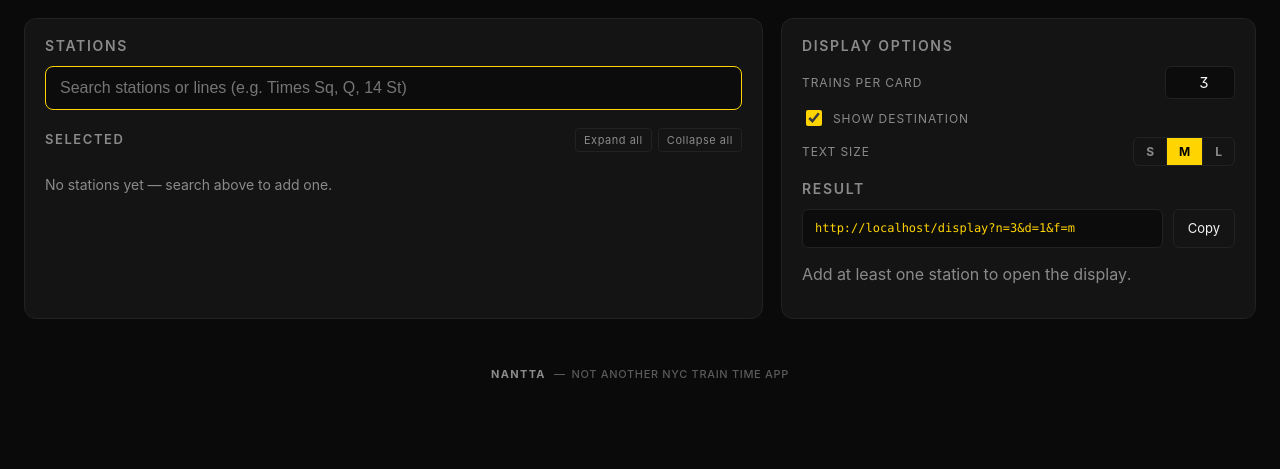
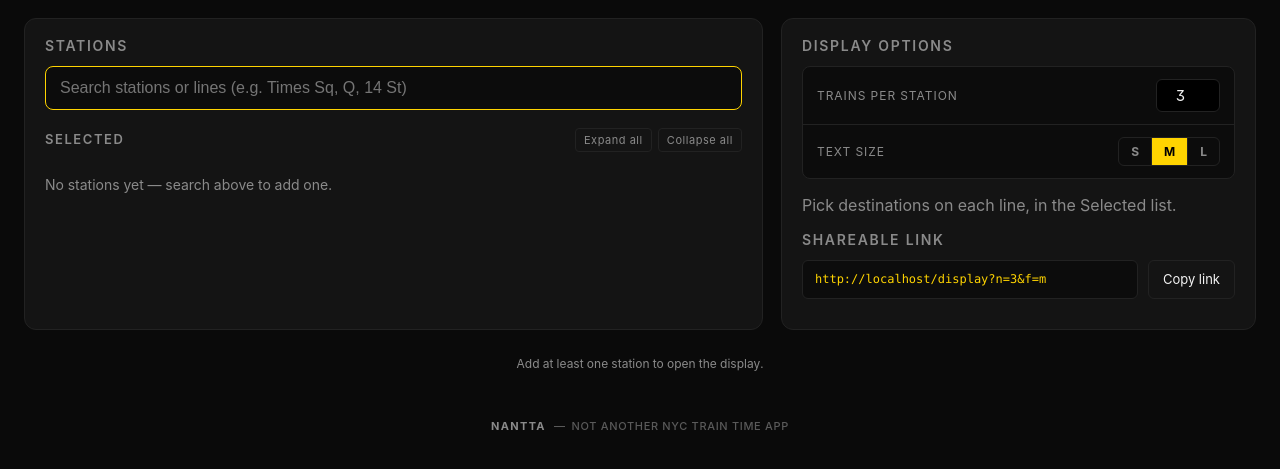
Before and after one commit to lookcw/NANTTA, a Django app: page / in a window 1280 px wide. Shown: the part 58-527 px from the top of the page. Run offline with Django 5.2, Linux system fonts and the light colour scheme.

Commit message:
Per-line show-destination toggle + setup polish
Move "show destination" from a global Display Options toggle to a per-line
setting on each station, alongside the direction toggle. LineSpec gains
show_dest; URL grammar extends with a trailing "-" on per-line entries
(e.g. 1=N- hides the terminus for line 1). Cards render destinations
per-row, and fall back to the compact chip layout only when every line
on the card hides its destination. Legacy d=0 URLs are honored.

Setup panel cleanup: "Trains per card" → "Trains per station";
"Open display" → "Show train times", moved to a centered CTA below both
panels; "Result" → "Shareable link" with "Copy link" button.

Co-Authored-By: Claude Opus 4.7 (1M context) <noreply@anthropic.com>

```diff
--- a/trains/static/trains/setup.js
+++ b/trains/static/trains/setup.js
@@ -19,13 +19,12 @@
   // Subscription shape:
   //   { cx: complex_id,
   //     mins: 0,
-  //     lines: [ { line, dir }, ... ]   // only included lines; unchecked = removed }
+  //     lines: [ { line, dir, showDest }, ... ]   // only included lines; unchecked = removed }
   // Empty lines array = no lines = nothing to show.
   const state = {
     subs: [],
     expanded: {},     // { complex_id: true } — UI-only, not persisted
     n: 3,
-    showDest: true,
     fontSize: "m",
   };
 
@@ -47,7 +46,7 @@
       // For terminal lines, default to the alive direction so the UI doesn't
       // dangle a useless "*" / opposite-direction choice.
       const alive = aliveDirection(complex, line);
-      return { line, dir: alive || "*" };
+      return { line, dir: alive || "*", showDest: true };
     });
   }
 
@@ -98,16 +97,22 @@
   const STORAGE_KEY = "nantta.config";
 
   function _parseLineSpecPart(spec, complex) {
-    // spec is the post-colon part: "N" | "1=N,2=S" | "" | "1,2,3" etc.
+    // spec is the post-colon part: "N" | "1=N,2=S" | "" | "1,2,3" | "1=N-,2=S" etc.
+    // A trailing "-" on an entry means "hide destination" for that line.
     if (!spec) return defaultLineSpecs(complex);
     if (["N", "S", "*"].includes(spec)) {
-      return complex.lines.map((line) => ({ line, dir: spec }));
+      return complex.lines.map((line) => ({ line, dir: spec, showDest: true }));
     }
     const validLines = new Set(complex.lines);
     const out = [];
     spec.split(",").forEach((entry) => {
       entry = entry.trim();
       if (!entry) return;
+      let showDest = true;
+      if (entry.endsWith("-")) {
+        showDest = false;
+        entry = entry.slice(0, -1);
+      }
       let line, dir;
       if (entry.includes("=")) {
         [line, dir] = entry.split("=");
@@ -119,7 +124,7 @@
       }
       if (!validLines.has(line)) return;
       if (!["N", "S", "*"].includes(dir)) return;
-      out.push({ line, dir });
+      out.push({ line, dir, showDest });
     });
     return out.length ? out : defaultLineSpecs(complex);
   }
@@ -182,8 +187,11 @@
     });
     const n = parseInt(params.get("n"), 10);
     if (Number.isFinite(n)) state.n = Math.max(1, Math.min(n, 20));
+    // Legacy ``d=0`` was a global "hide destinations" toggle; apply per-line.
     const dParam = params.get("d");
-    if (dParam != null) state.showDest = !(dParam === "0" || dParam === "false" || dParam === "no");
+    if (dParam === "0" || dParam === "false" || dParam === "no") {
+      state.subs.forEach((sub) => { sub.lines.forEach((l) => { l.showDest = false; }); });
+    }
     const fParam = params.get("f");
     if (["s", "m", "l"].includes(fParam)) state.fontSize = fParam;
     return true;
@@ -194,10 +202,12 @@
       const raw = localStorage.getItem(STORAGE_KEY);
       if (!raw) return false;
       const cfg = JSON.parse(raw);
+      // Legacy ``cfg.showDest === false`` was a global toggle; apply per-line.
+      const legacyHideAll = cfg.showDest === false;
       if (Array.isArray(cfg.subs)) {
         cfg.subs.forEach((entry) => {
           if (!entry) return;
-          // New per-line shape: { cx, mins, lines: [{line, dir}, ...] }
+          // New per-line shape: { cx, mins, lines: [{line, dir, showDest?}, ...] }
           if (entry.cx && Array.isArray(entry.lines)) {
             const complex = COMPLEXES_BY_ID[entry.cx];
             if (!complex) return;
@@ -205,7 +215,11 @@
             const validLines = new Set(complex.lines);
             const lines = entry.lines
               .filter((l) => l && validLines.has(l.line) && ["N", "S", "*"].includes(l.dir))
-              .map((l) => ({ line: l.line, dir: l.dir }));
+              .map((l) => ({
+                line: l.line,
+                dir: l.dir,
+                showDest: legacyHideAll ? false : (l.showDest === false ? false : true),
+              }));
             const mins = Number.isFinite(entry.mins) ? Math.max(0, Math.min(entry.mins, 120)) : 0;
             state.subs.push({ cx: entry.cx, lines, mins });
             return;
@@ -219,7 +233,7 @@
             const sourceLines = Array.isArray(entry.lines) && entry.lines.length ? entry.lines : complex.lines;
             const lines = sourceLines
               .filter((l) => complex.lines.includes(l))
-              .map((l) => ({ line: l, dir }));
+              .map((l) => ({ line: l, dir, showDest: !legacyHideAll }));
             const mins = Number.isFinite(entry.mins) ? Math.max(0, Math.min(entry.mins, 120)) : 0;
             state.subs.push({ cx: entry.cx, lines, mins });
             return;
@@ -232,13 +246,12 @@
             const dir = ["N", "S", "*"].includes(entry.dir) ? entry.dir : "*";
             state.subs.push({
               cx, mins: 0,
-              lines: complex.lines.map((line) => ({ line, dir })),
+              lines: complex.lines.map((line) => ({ line, dir, showDest: !legacyHideAll })),
             });
           }
         });
       }
       if (Number.isFinite(cfg.n)) state.n = Math.max(1, Math.min(cfg.n, 20));
-      if (typeof cfg.showDest === "boolean") state.showDest = cfg.showDest;
       if (["s", "m", "l"].includes(cfg.fontSize)) state.fontSize = cfg.fontSize;
       return true;
     } catch (_) {
@@ -251,7 +264,6 @@
       localStorage.setItem(STORAGE_KEY, JSON.stringify({
         subs: state.subs,
         n: state.n,
-        showDest: state.showDest,
         fontSize: state.fontSize,
       }));
     } catch (_) { /* quota / private mode — ignore */ }
@@ -343,7 +355,7 @@
   }
   function toggleLine(sub, line, complex) {
     const idx = sub.lines.findIndex((l) => l.line === line);
-    if (idx === -1) sub.lines.push({ line, dir: "*" });
+    if (idx === -1) sub.lines.push({ line, dir: "*", showDest: true });
     else sub.lines.splice(idx, 1);
     // Keep complex-line order for stable URL output.
     sub.lines.sort((a, b) => complex.lines.indexOf(a.line) - complex.lines.indexOf(b.line));
@@ -354,6 +366,13 @@
   function setLineDir(sub, line, dir) {
     const entry = sub.lines.find((l) => l.line === line);
     if (entry) entry.dir = dir;
+    renderSelected();
+    renderUrl();
+    saveToStorage();
+  }
+  function setLineShowDest(sub, line, showDest) {
+    const entry = sub.lines.find((l) => l.line === line);
+    if (entry) entry.showDest = !!showDest;
     renderSelected();
     renderUrl();
     saveToStorage();
@@ -472,9 +491,24 @@
           dirCell = dirGroup;
         }
 
+        // Per-line "show destination" toggle (sits alongside direction).
+        const destOn = entry ? entry.showDest !== false : true;
+        const destBtn = el("button", {
+          class: "line-row__dest-toggle" + (destOn ? " line-row__dest-toggle--on" : ""),
+          attrs: {
+            type: "button",
+            title: destOn ? "Hide destination on this line" : "Show destination on this line",
+            "aria-pressed": destOn ? "true" : "false",
+          },
+          text: destOn ? "Dest. on" : "Dest. off",
+          on: { click: () => { if (isOn) setLineShowDest(sub, line, !destOn); } },
+        });
+        destBtn.disabled = !isOn;
+
         row.appendChild(cbWrap);
         row.appendChild(bul);
         row.appendChild(dirCell);
+        row.appendChild(destBtn);
         lineList.appendChild(row);
       });
       body.appendChild(lineList);
@@ -486,17 +520,14 @@
 
   // ---------- Options ----------
   const nInput = document.getElementById("opt-n");
-  const dInput = document.getElementById("opt-d");
   nInput.addEventListener("input", () => {
     const v = parseInt(nInput.value, 10);
     if (Number.isFinite(v)) state.n = Math.max(1, Math.min(v, 20));
     renderUrl(); saveToStorage();
   });
   nInput.addEventListener("blur", () => { nInput.value = String(state.n); });
-  dInput.addEventListener("change", () => { state.showDest = dInput.checked; syncAll(); });
   function syncOptions() {
     if (document.activeElement !== nInput) nInput.value = String(state.n);
-    dInput.checked = state.showDest;
     document.querySelectorAll('#size-toggle button[data-size]').forEach((btn) => {
       btn.setAttribute("aria-pressed", btn.dataset.size === state.fontSize ? "true" : "false");
     });
@@ -529,11 +560,15 @@
     if (!sub.lines.length) return null;
     const dirs = new Set(sub.lines.map((l) => l.dir));
     const allLinesIncluded = sub.lines.length === cx.lines.length;
-    if (allLinesIncluded && dirs.size === 1) {
+    const allShowDest = sub.lines.every((l) => l.showDest !== false);
+    if (allShowDest && allLinesIncluded && dirs.size === 1) {
       const only = [...dirs][0];
       return only === "*" ? "cx" + sub.cx : "cx" + sub.cx + ":" + only;
     }
-    return "cx" + sub.cx + ":" + sub.lines.map((l) => l.line + "=" + l.dir).join(",");
+    return "cx" + sub.cx + ":" + sub.lines.map((l) => {
+      const suffix = l.showDest === false ? "-" : "";
+      return l.line + "=" + l.dir + suffix;
+    }).join(",");
   }
 
   function buildPath() {
@@ -546,7 +581,6 @@
       if (s.mins > 0) params.append("m", "cx" + s.cx + ":" + s.mins);
     });
     params.set("n", String(state.n));
-    params.set("d", state.showDest ? "1" : "0");
     params.set("f", state.fontSize);
     return "/display?" + params.toString();
   }
--- a/trains/static/trains/style.css
+++ b/trains/static/trains/style.css
@@ -744,18 +780,29 @@ html, body {
 }
 .remove-btn:hover { color: var(--stale); border-color: var(--stale); }
 
-/* Options — compact inline cluster */
+/* Options — grouped rows with dividers */
 .options-grid {
   display: flex;
   flex-direction: column;
-  gap: 8px;
-  margin-bottom: 14px;
+  margin: 0 0 4px;
+  border: 1px solid var(--panel-border);
+  border-radius: 8px;
+  background: #0c0c0c;
+  overflow: hidden;
 }
 .option--inline {
   display: flex;
   align-items: center;
   justify-content: space-between;
   gap: 14px;
+  padding: 12px 14px;
+  border-bottom: 1px solid var(--panel-border);
+}
+.option--inline:last-child { border-bottom: 0; }
+.option--inline > label,
+.option--inline > .switch {
+  flex: 1;
+  margin: 0;
 }
 .option--inline label {
   font-size: 12px;
@@ -764,19 +811,20 @@ html, body {
   letter-spacing: 0.08em;
 }
 .option--inline input[type="number"] {
-  background: #0c0c0c;
+  background: #000;
   color: var(--text);
   border: 1px solid var(--panel-border);
   border-radius: 6px;
   font: inherit;
   font-size: 15px;
   padding: 6px 10px;
-  width: 70px;
-  text-align: right;
+  width: 64px;
+  text-align: center;
 }
 .switch {
-  display: inline-flex;
+  display: flex;
   align-items: center;
+  justify-content: space-between;
   gap: 8px;
   text-transform: uppercase;
   letter-spacing: 0.08em;
@@ -784,7 +832,7 @@ html, body {
   color: var(--text-dim);
   cursor: pointer;
 }
-.switch input { width: 16px; height: 16px; accent-color: var(--accent); }
+.switch input { width: 16px; height: 16px; accent-color: var(--accent); margin: 0; }
 
 .size-toggle {
   display: inline-flex;
@@ -842,6 +890,15 @@ html, body {
 }
 #copy-btn:hover { border-color: var(--accent); color: var(--accent); }
 
+.open-cta {
+  grid-column: 1 / -1;
+  display: flex;
+  flex-direction: column;
+  align-items: center;
+  gap: 8px;
+  margin-top: 8px;
+}
+.open-cta .muted { margin: 0; font-size: 12px; }
 .open-btn {
   display: inline-block;
   background: var(--accent);
--- a/trains/templates/trains/setup.html
+++ b/trains/templates/trains/setup.html
@@ -41,14 +41,8 @@
 
       <div class="options-grid">
         <div class="option option--inline">
-          <label for="opt-n">Trains per card</label>
+          <label for="opt-n">Trains per station</label>
           <input id="opt-n" type="number" min="1" max="20" step="1" value="3">
-        </div>
-        <div class="option option--inline">
-          <label class="switch">
-            <input id="opt-d" type="checkbox" checked>
-            <span>Show destination</span>
-          </label>
         </div>
         <div class="option option--inline">
           <label>Text size</label>
@@ -59,15 +53,19 @@
           </div>
         </div>
       </div>
+      <p class="muted options-note">Pick destinations on each line, in the Selected list.</p>
 
-      <h2 class="panel__subheader">Result</h2>
+      <h2 class="panel__subheader">Shareable link</h2>
       <div class="url-preview">
         <code id="url-out"></code>
-        <button id="copy-btn" type="button">Copy</button>
+        <button id="copy-btn" type="button">Copy link</button>
       </div>
-      <a id="open-btn" class="open-btn" href="#">Open display →</a>
+    </section>
+
+    <div class="open-cta">
+      <a id="open-btn" class="open-btn" href="#">Show train times →</a>
       <p id="open-disabled" class="muted">Add at least one station to open the display.</p>
-    </section>
+    </div>
   </main>
 
   <footer class="page-footer">
--- a/trains/views.py
+++ b/trains/views.py
@@ -18,7 +18,23 @@ from django.views.decorators.http import require_GET
 from .cache import cache
 from .render import feed_age_seconds, render_card
 from .stations import registry
-from .subscriptions import parse as parse_subs
+from .subscriptions import LineSpec, Subscription, parse as parse_subs
+
+
+def _apply_legacy_hide_dest(subs: list[Subscription]) -> list[Subscription]:
+    """Force show_dest=False on every line of every sub.
+
+    Used for backward-compat with old URLs that carried ``d=0`` as a global
+    "hide destinations" toggle (now expressed per-line on each ``s=`` value).
+    """
+    out: list[Subscription] = []
+    for s in subs:
+        out.append(Subscription(
+            complex_id=s.complex_id,
+            line_specs=tuple(LineSpec(line=ls.line, direction=ls.direction, show_dest=False) for ls in s.line_specs),
+            min_mins=s.min_mins,
+        ))
+    return out
 
 
 def arrivals(request: HttpRequest):
@@ -87,9 +103,11 @@ def _read_n(request: HttpRequest, default: int) -> int:
     return max(1, min(n, 20))
 
 
-def _read_show_dest(request: HttpRequest) -> bool:
-    raw = request.GET.get("d", "1").strip().lower()
-    return raw not in ("0", "false", "no")
+def _read_legacy_hide_dest(request: HttpRequest) -> bool:
+    """Legacy ``d=0`` query param meant "hide destinations globally"; missing
+    or any other value means honor each line's own show_dest setting."""
+    raw = (request.GET.get("d") or "").strip().lower()
+    return raw in ("0", "false", "no")
 
 
 def _read_font_size(request: HttpRequest) -> str:
@@ -100,8 +118,8 @@ def _read_font_size(request: HttpRequest) -> str:
 def _sub_to_url_value(sub) -> str:
     """Canonical URL form for a Subscription's ``s=`` param.
 
-    - All complex lines + same direction → ``cx<id>[:<dir>]`` shorthand
-    - Otherwise → ``cx<id>:line1=dir1,line2=dir2,...``
+    - All complex lines + same direction + all show_dest=True → ``cx<id>[:<dir>]`` shorthand
+    - Otherwise → ``cx<id>:line1=dir1[-],line2=dir2[-],...``
     """
     cx = registry.get_complex(sub.complex_id)
     if cx is None or not sub.line_specs:
@@ -109,28 +127,27 @@ def _sub_to_url_value(sub) -> str:
 
     dirs = {ls.direction for ls in sub.line_specs}
     sub_lines = {ls.line for ls in sub.line_specs}
-    if sub_lines == set(cx.lines) and len(dirs) == 1:
+    all_show = all(ls.show_dest for ls in sub.line_specs)
+    if all_show and sub_lines == set(cx.lines) and len(dirs) == 1:
         only_dir = next(iter(dirs))
         return f"cx{sub.complex_id}" if only_dir == "*" else f"cx{sub.complex_id}:{only_dir}"
 
-    parts = [f"{ls.line}={ls.direction}" for ls in sub.line_specs]
+    parts = [f"{ls.line}={ls.direction}{'' if ls.show_dest else '-'}" for ls in sub.line_specs]
     return f"cx{sub.complex_id}:" + ",".join(parts)
 
 
 @require_GET
 def display(request: HttpRequest):
     subs = parse_subs(request.GET.getlist("s"), request.GET.getlist("m"))
-    show_dest = _read_show_dest(request)
+    if _read_legacy_hide_dest(request):
+        subs = _apply_legacy_hide_dest(subs)
     font_size = _read_font_size(request)
-    # When destinations are hidden, default n bumps from 3 to 6 — rows are
-    # visually shorter so we can fit more before getting cluttered.
-    n = _read_n(request, default=6 if not show_dest else 3)
+    n = _read_n(request, default=3)
     now = int(time.time())
-    cards = [render_card(s, now=now, limit=n, show_dest=show_dest) for s in subs]
+    cards = [render_card(s, now=now, limit=n) for s in subs]
 
     common_params: list[tuple[str, str]] = [("s", _sub_to_url_value(s)) for s in subs]
     common_params.append(("n", str(n)))
-    common_params.append(("d", "1" if show_dest else "0"))
     common_params.append(("f", font_size))
     # Min-mins is per-complex; emit one m= per distinct (complex, mins) pair.
     seen_mins: set[str] = set()
@@ -146,7 +163,6 @@ def display(request: HttpRequest):
         "setup_url": f"/setup?{urlencode(common_params)}" if subs else "/setup",
         "feed_age": feed_age_seconds(now),
         "trains_per_card": n,
-        "show_destination": show_dest,
         "font_size": font_size,
     })
 
@@ -156,8 +172,9 @@ def display_stream(request: HttpRequest):
     subs = parse_subs(request.GET.getlist("s"), request.GET.getlist("m"))
     if not subs:
         return HttpResponseBadRequest("missing 's' subscriptions")
-    show_dest = _read_show_dest(request)
-    n = _read_n(request, default=6 if not show_dest else 3)
+    if _read_legacy_hide_dest(request):
+        subs = _apply_legacy_hide_dest(subs)
+    n = _read_n(request, default=3)
 
     interval = float(request.GET.get("interval", "5"))
     interval = max(1.0, min(interval, 30.0))
@@ -167,7 +184,7 @@ def display_stream(request: HttpRequest):
             now = int(time.time())
             payload_parts: list[str] = []
             for s in subs:
-                html = render_card(s, now=now, limit=n, show_dest=show_dest)
+                html = render_card(s, now=now, limit=n)
                 payload_parts.append(
                     f'<turbo-stream action="replace" target="{s.card_id}">'
                     f'<template>{html}</template></turbo-stream>'
```
Also changed, not shown: other parts of trains/static/trains/style.css (+40 -3 lines), trains/render.py (+10 -4 lines), trains/subscriptions.py (+31 -19 lines), trains/templates/trains/_station_card.html (+4 -4 lines), trains/templates/trains/display.html (+7 -5 lines).
